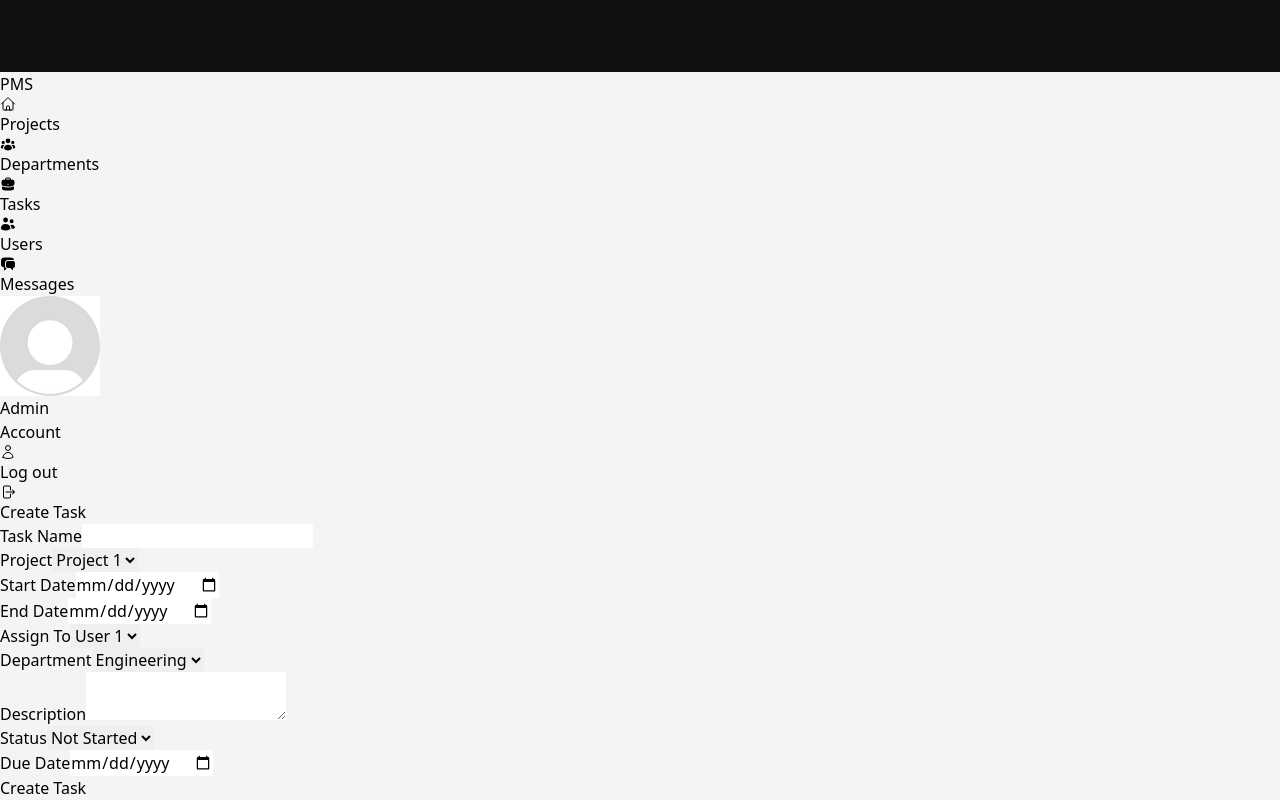
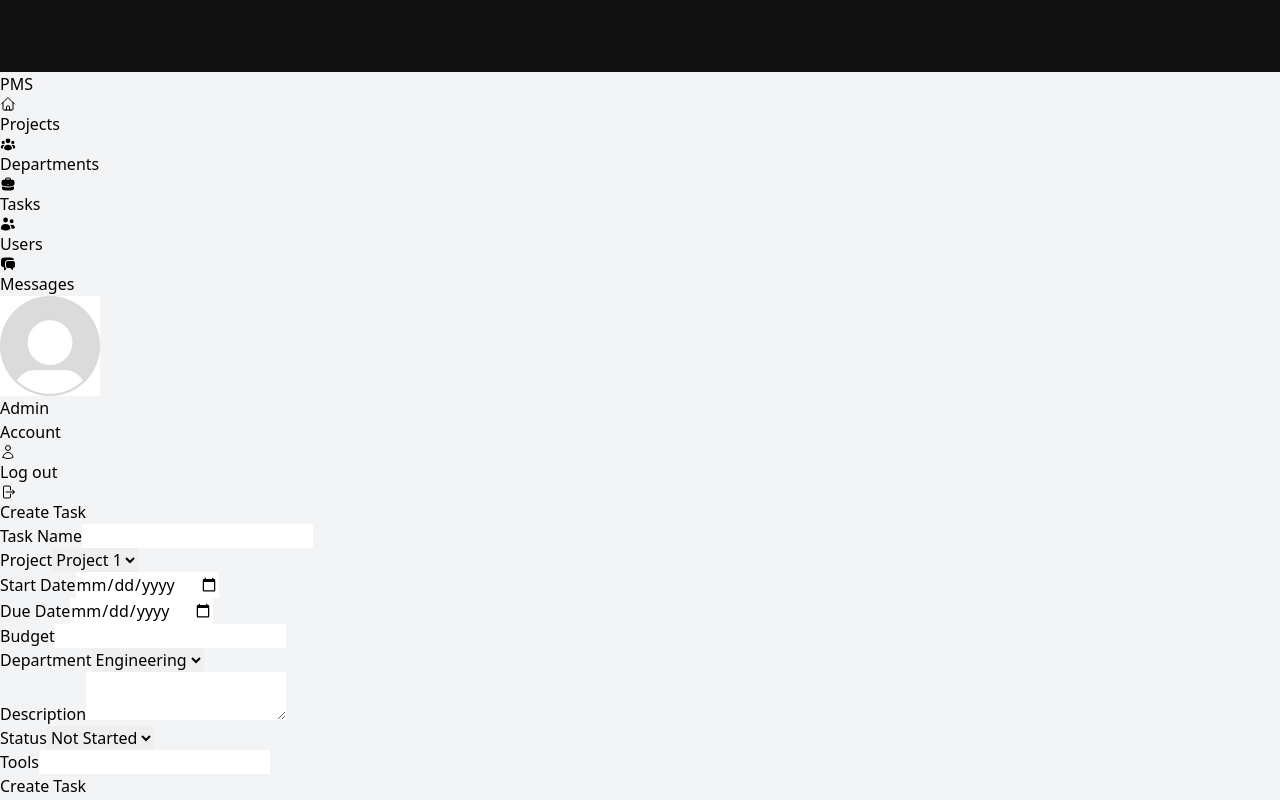
Before and after one commit to rouckay/pmsdev, a React (Vite) app in the folder frontend/: page /tasks in a window 1280 px wide. Shown: the part 643-1443 px from the top of the page. Built offline with nearby package versions, Linux system fonts and the light colour scheme.

Commit message:
just made some changes to tasks form

```diff
--- a/frontend/src/features/Tasks/CreateTasksForm.jsx
+++ b/frontend/src/features/Tasks/CreateTasksForm.jsx
@@ -83,23 +83,23 @@ const TaskForm = () => {
         </div>
 
         <div className="w-full md:w-1/2 px-2">
-          <label htmlFor="end_date" className="mb-1 block">
-            End Date
+          <label htmlFor="due_date" className="mb-1 block">
+            Due Date
           </label>
           <input
-            id="end_date"
+            id="due_date"
             type="date"
-            {...register("end_date", { required: true })}
+            {...register("due_date", { required: true })}
             className="p-2 border rounded w-full"
           />
-          {errors.end_date && (
+          {errors.due_date && (
             <span className="text-red-500">This field is required</span>
           )}
         </div>
       </div>
 
       <div className="flex flex-wrap -mx-2">
-        <div className="w-full md:w-1/2 px-2 mb-4 md:mb-0">
+        {/* <div className="w-full md:w-1/2 px-2 mb-4 md:mb-0">
           <label htmlFor="assigned_to" className="mb-1 block">
             Assign To
           </label>
@@ -115,6 +115,19 @@ const TaskForm = () => {
             ))}
           </select>
           {errors.assigned_to && (
+            <span className="text-red-500">This field is required</span>
+          )}
+        </div> */}
+        <div className="w-full md:w-1/2 px-2 mb-4 md:mb-0">
+          <label htmlFor="name" className="mb-1 block">
+            Budget
+          </label>
+          <input
+            id="budget"
+            {...register("budget", { required: true })}
+            className="p-2 border rounded w-full"
+          />
+          {errors.budget && (
             <span className="text-red-500">This field is required</span>
           )}
         </div>
@@ -171,18 +184,16 @@ const TaskForm = () => {
             <span className="text-red-500">This field is required</span>
           )}
         </div>
-
-        <div className="w-full md:w-1/2 px-2">
-          <label htmlFor="due_date" className="mb-1 block">
-            Due Date
+        <div className="w-full md:w-1/2 px-2 mb-4 md:mb-0">
+          <label htmlFor="name" className="mb-1 block">
+            Tools
           </label>
           <input
-            id="due_date"
-            type="date"
-            {...register("due_date", { required: true })}
+            id="tools"
+            {...register("tools", { required: true })}
             className="p-2 border rounded w-full"
           />
-          {errors.due_date && (
+          {errors.tools && (
             <span className="text-red-500">This field is required</span>
           )}
         </div>
```
